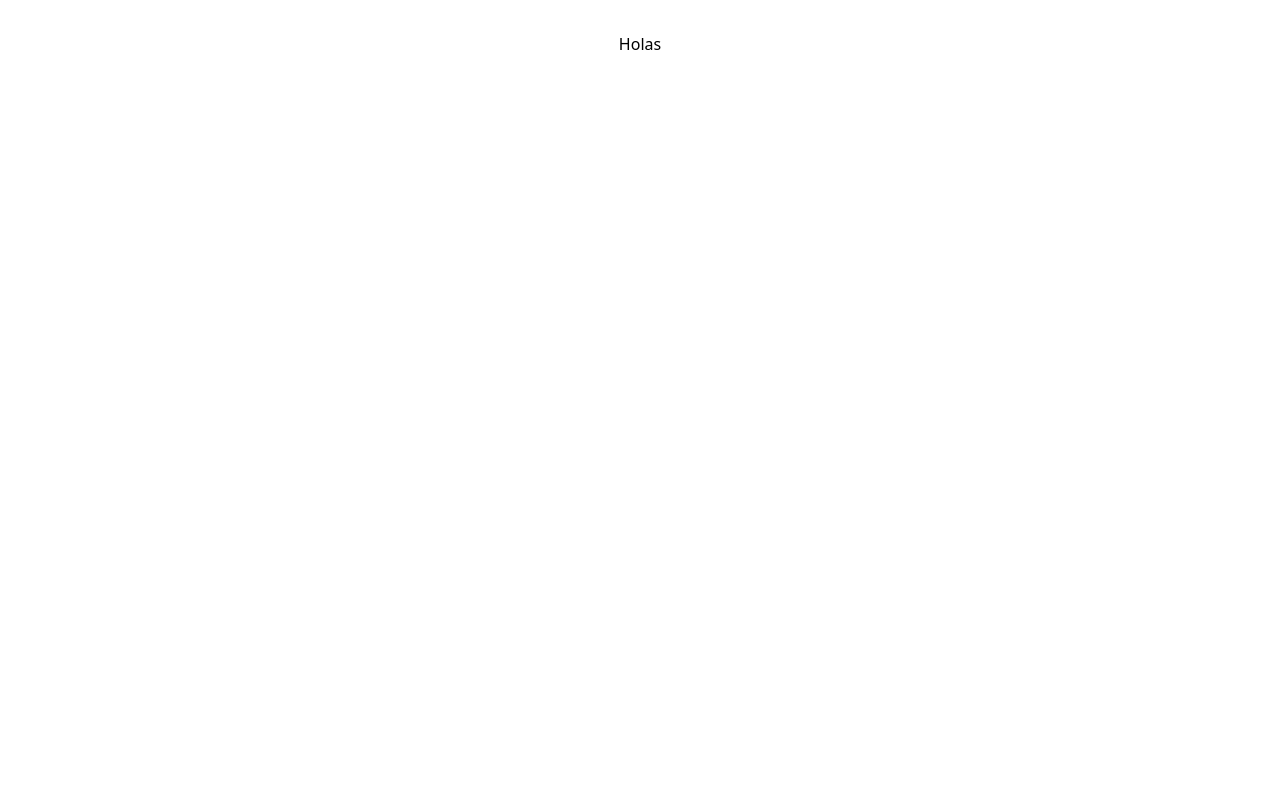
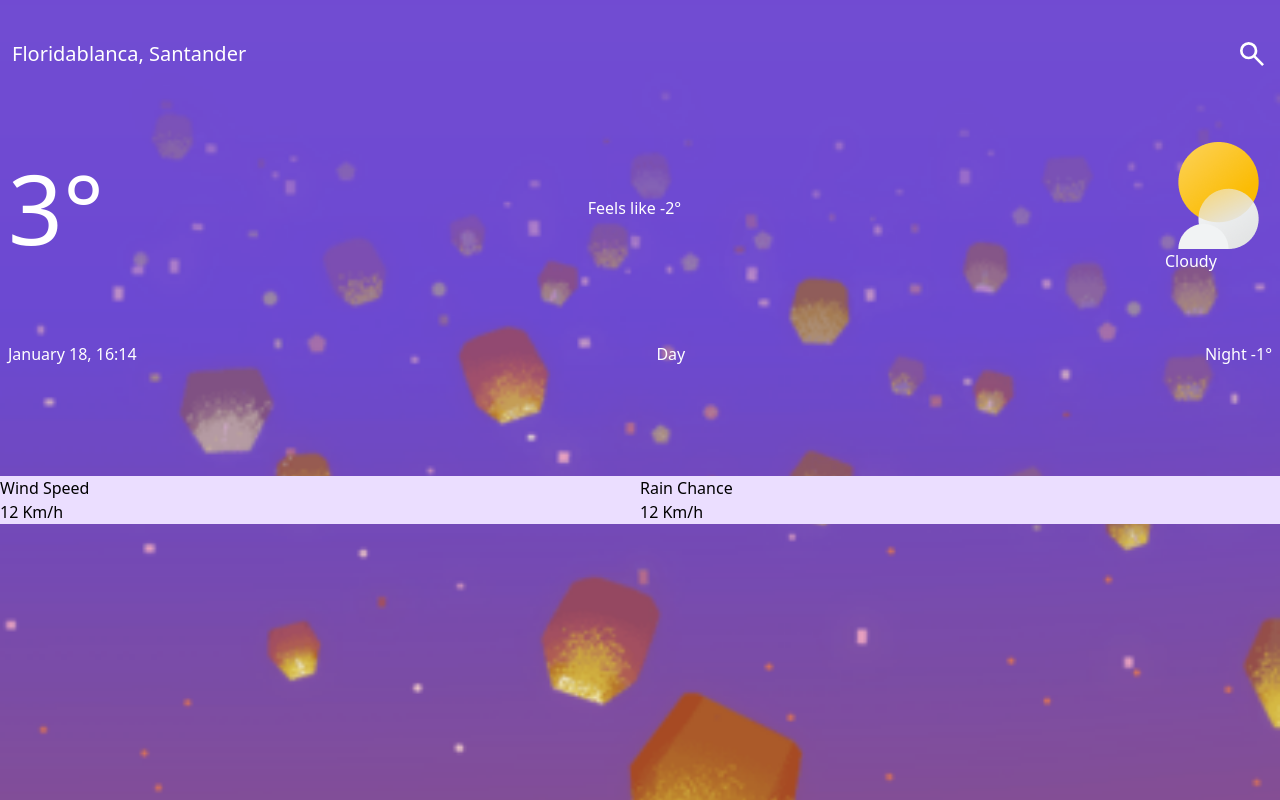
Before and after one commit to SamuelRiveros/WeatherApp, a React (Vite) app: page / in a window 1280 px wide. Built offline with nearby package versions, Linux system fonts and the light colour scheme.

Commit message:
feat: :lipstick: Avances en el Diseño general de la Homepage, siendo esta la pagina principal

```diff
--- a/application/App.jsx
+++ b/application/App.jsx
@@ -1,6 +1,6 @@
 // import React from 'react';
 import { useState } from 'react'
-import './App.css'
+// import './App.css'
 
 import { Home } from './pages/Home'
 import { createBrowserRouter, Navigate, RouterProvider } from 'react-router-dom'
--- a/application/pages/Home.jsx
+++ b/application/pages/Home.jsx
@@ -1,7 +1,71 @@
 export function Home() {
     return(
-        <main className="bg-white">
-            <p className="text-black">Holas</p>
+        <main className="h-[100vh]">
+
+                <img src="/headerimg.png" className="rounded-b-3xl w-[100%] fixed z-[-2]"/>
+
+
+                <div className="MainHeader text-white flex flex-col justify-around h-[400px]">
+
+                    <div className="flex justify-between p-3 items-center">
+                        <h1 className="text-white text-xl">Floridablanca, Santander</h1>
+                        <svg xmlns="http://www.w3.org/2000/svg" width="2em" viewBox="0 0 24 24"><path fill="#fff" d="m19.6 21l-6.3-6.3q-.75.6-1.725.95T9.5 16q-2.725 0-4.612-1.888T3 9.5t1.888-4.612T9.5 3t4.613 1.888T16 9.5q0 1.1-.35 2.075T14.7 13.3l6.3 6.3zM9.5 14q1.875 0 3.188-1.312T14 9.5t-1.312-3.187T9.5 5T6.313 6.313T5 9.5t1.313 3.188T9.5 14"/></svg>
+                    </div>
+
+                    <div className="MainWeather flex items-center justify-between p-2">
+                        <p className="text-8xl">3°</p>
+                        <div className="feels">Feels like -2°</div>
+
+                        <div>
+                            <img src="/cloud and sun 1.png"/>
+                            <p>Cloudy</p>
+                        </div>
+
+                    </div>
+
+                    <div className="bottomHeader flex items-center justify-between p-2">
+                        <p>January 18, 16:14</p>
+                        <p>Day</p>
+                        <p>Night -1°</p>
+                    </div>
+
+                </div>
+
+                <div className="bg-[#F6EDFF] relative z-[-3]">
+                    <section className="selector flex justify-between p-3 mt-3">
+                        <button className="bg-white p-2 font-bold rounded-md w-[100px] flex items-center justify-center">Today</button>
+                        <button className="bg-white p-2 font-bold rounded-md w-[100px] flex items-center justify-center">Tomorrow</button>
+                        <button className="bg-white p-2 font-bold rounded-md w-[100px] flex items-center justify-center">10 Days</button>
+                    </section>
+
+
+                </div>
+
+                <div className="WeatherStadistics grid grid-cols-2">
+                    <div className="bg-[#EBDEFF]">
+
+                        <h1>Wind Speed</h1>
+                        <p>12 Km/h</p>
+                    </div>
+
+                    <div className="bg-[#EBDEFF]">
+                        <h1>Rain Chance</h1>
+                        <p>12 Km/h</p>
+                    </div>
+
+                    <div className="bg-[#EBDEFF]">
+
+                    </div>
+
+                    <div className="bg-[#EBDEFF]">
+
+                    </div>
+
+
+
+                </div>
+
+
         </main>
     )
 }
--- a/application/style.css
+++ b/application/style.css
@@ -1,4 +1,4 @@
-@import url(variables.css);
+/* @import url(variables.css); */
 @tailwind base;
 @tailwind components;
 @tailwind utilities;
--- a/index.html
+++ b/index.html
@@ -7,7 +7,7 @@
     <title>Weather App</title>
   </head>
   <body>
-    <div id="root" class="root"></div>
+    <div id="root"></div>
     <script type="module" src="/application/main.jsx"></script>
   </body>
 </html>
```
Also changed, not shown: public/cloud and sun 1.png (added), public/headerimg.png (added).
